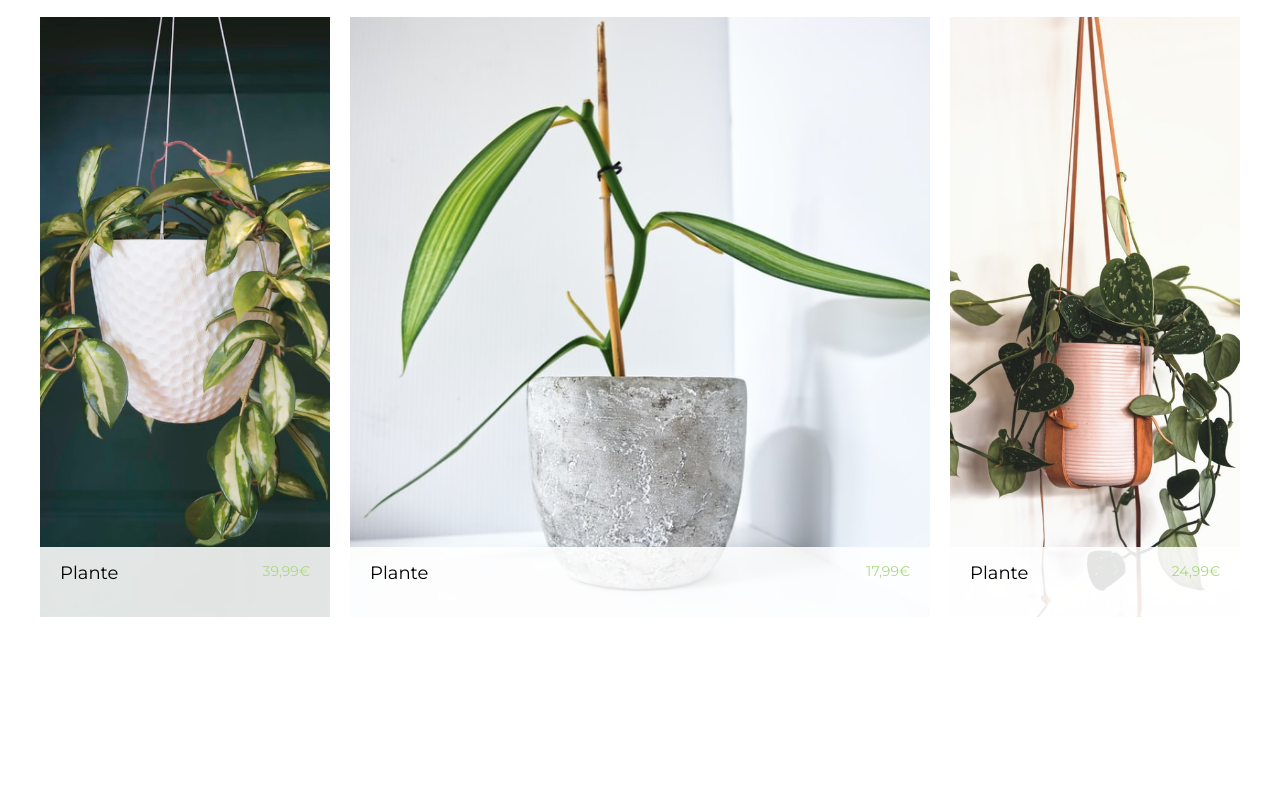
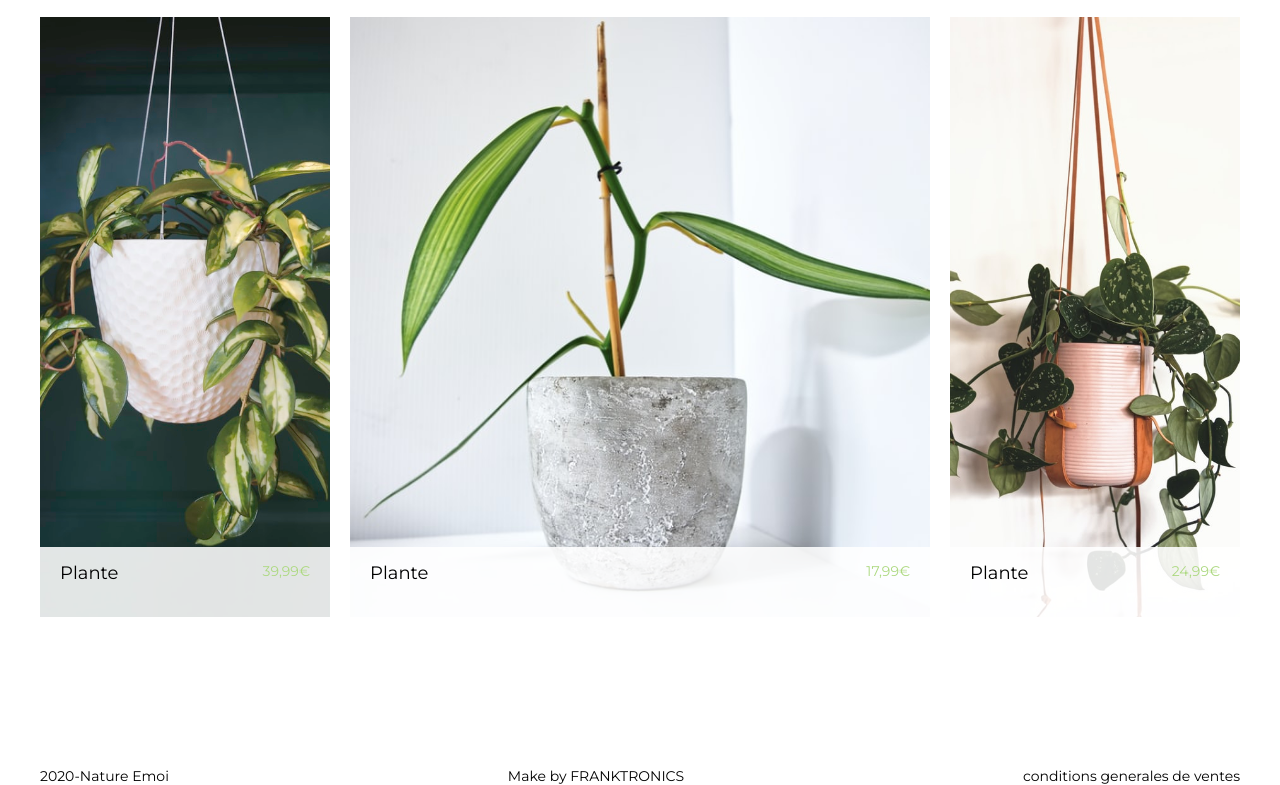
Before and after one commit to franktronics/challenge-graven-Nature_Emoi, a plain HTML site: page index.html in a window 1280 px wide. Shown: the part 2495-3280 px from the top of the page. Before the commit the page ends 3112 px from the top, so only its background shows below. Drawn offline with Linux system fonts and the light colour scheme; files whose address does not match are found by name.

Commit message:
fin du footer

```diff
--- a/index.html
+++ b/index.html
@@ -166,7 +166,11 @@
     </section>
 
     <footer id="footer">
-
+        <div class="footer-container">
+            <a href="">2020-Nature Emoi</a>
+            <a href="">Make by FRANKTRONICS</a>
+            <a href="">conditions generales de ventes</a>
+        </div>
     </footer>
 
     <script src="script.js"></script>
--- a/scss/_footer.scss
+++ b/scss/_footer.scss
@@ -3,3 +3,14 @@
 #footer{
     @extend %width-container;
 }
+.footer-container{
+    display: flex;
+    justify-content: space-between;
+    margin-top: 150px;
+    margin-bottom: 40px;
+
+    a{
+        font-size: size(14);
+        color: #000;
+    }
+}
--- a/scss/style.scss
+++ b/scss/style.scss
@@ -3,3 +3,4 @@
 @import "mventes.scss";
 @import "nosplantes.scss";
 @import "autresplantes.scss";
+@import "footer.scss";
```
Also changed, not shown: style.css.
